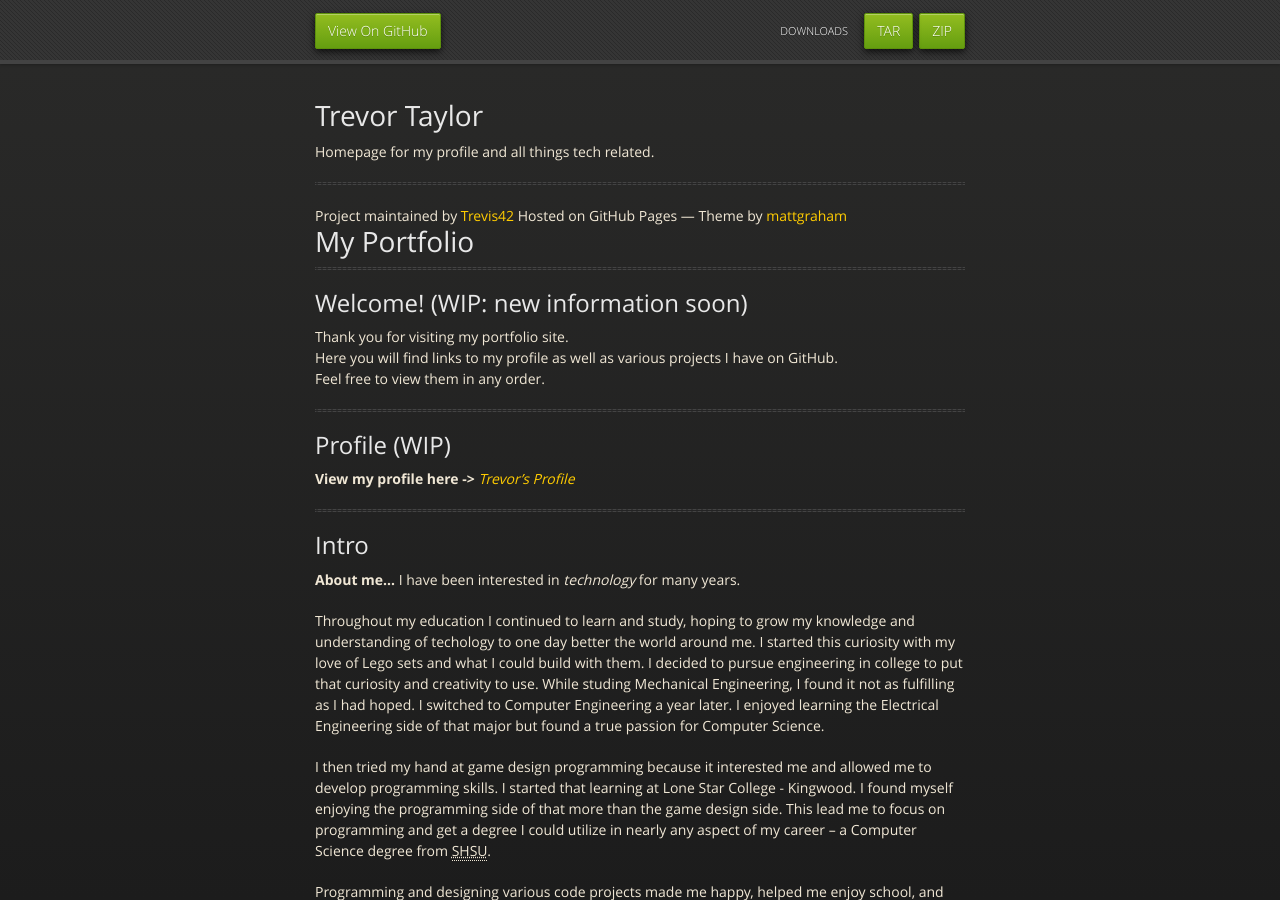
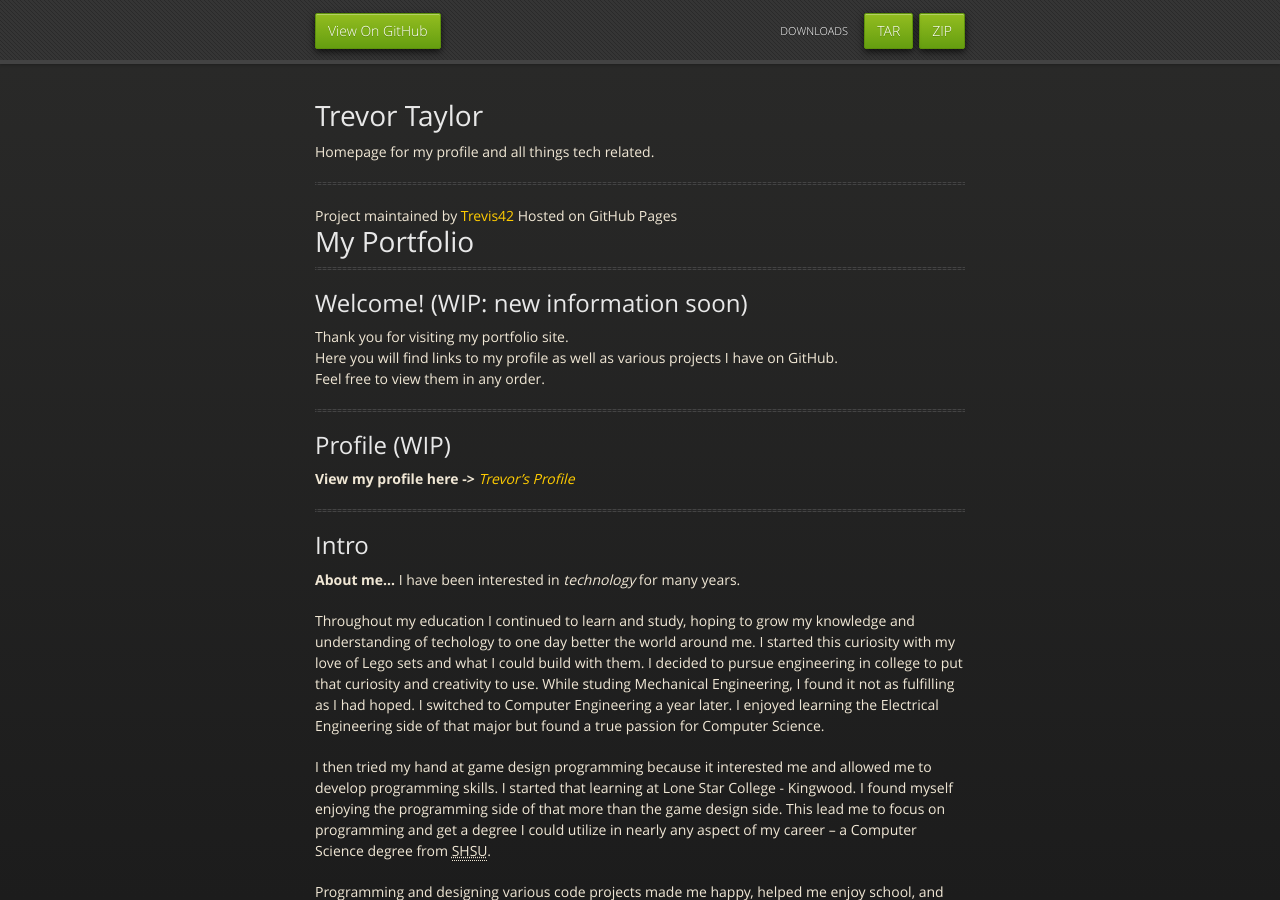
Before and after one commit to Trevis42/trevis42.github.io, a Jekyll site: the page built from index.md, in a window 1280 px wide and 900 px high. Built offline with Jekyll 4.4.1, drawn with Linux system fonts in a browser that asks for light colours.

Commit message:
another layout edit

```diff
--- a/_layouts/default.html
+++ b/_layouts/default.html
@@ -17,8 +17,6 @@
   <body>
 
       <header id="header">
-<!--        <h1>{{ page.title | default: site.title | default: site.github.repository_name }}</h1> -->
-<!--        <p>{{ page.description | default: site.description | default: site.github.project_tagline }}</p> -->
 		<nav>
           <ul>
             <li class="fork"><a href="{{ site.github.repository_url }}">View On GitHub</a></li>
@@ -30,30 +28,14 @@
           </ul>
         </nav>
       </header>
-<!--
-      <div id="banner">
-        <span id="logo"></span>
 
-        <a href="{{ site.github.repository_url }}" class="button fork"><strong>View On GitHub</strong></a>
-        {% if site.show_downloads %}
-          <div class="downloads">
-            <span>Downloads:</span>
-            <ul>
-              <li><a href="{{ site.github.zip_url }}" class="button">ZIP</a></li>
-              <li><a href="{{ site.github.tar_url }}" class="button">TAR</a></li>
-			  <li class="title">DOWNLOADS</li>
-            </ul>
-          </div>
-        {% endif %}
-      </div>
--->
     <div class="wrapper">
       <section>
 	    <h1>{{ page.title | default: site.title | default: site.github.repository_name }}</h1>
         <p>{{ page.description | default: site.description | default: site.github.project_tagline }}</p>
         <hr>
         <span class="credits left">Project maintained by <a href="{{ site.github.owner_url }}">{{ site.github.owner_name }}</a></span>
-        <span class="credits right">Hosted on GitHub Pages &mdash; Theme by <a href="https://twitter.com/mattgraham">mattgraham</a></span>
+        <span class="credits right">Hosted on GitHub Pages</a></span>
 
         {{ content }}
 
```
Also changed, not shown: 1 other file.
